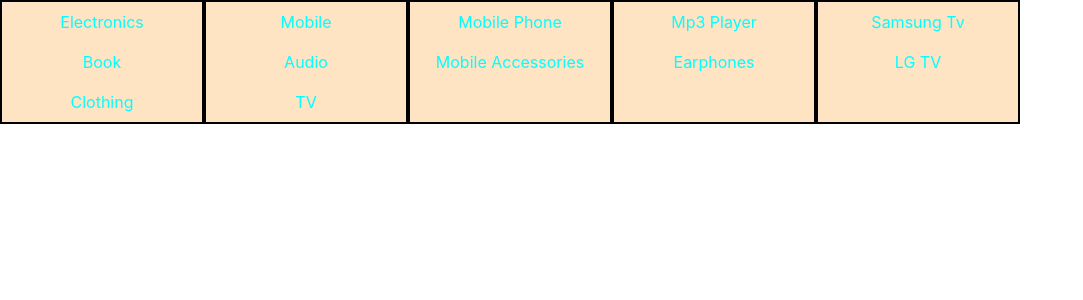
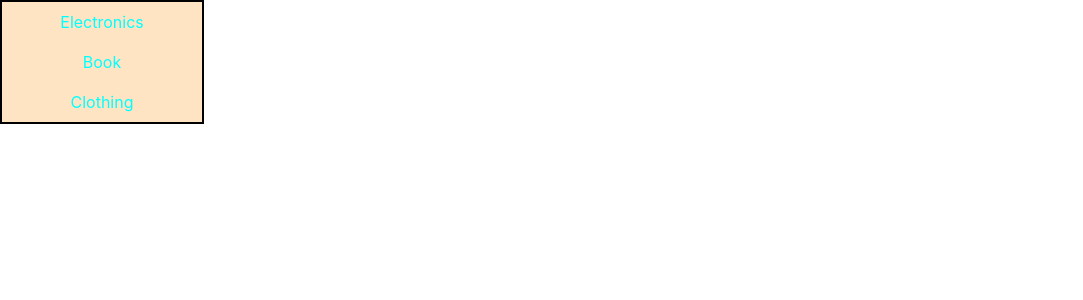
Before and after one commit to orionelectron/categories, a React (Create React App) app: page / in a window 1280 px wide. Shown: the top 300 px of the page, without its empty margins (0-1083 px from the left). Built offline with nearby package versions, Linux system fonts and the light colour scheme.

Commit message:
Somewhat working

```diff
--- a/src/App.js
+++ b/src/App.js
@@ -80,7 +80,7 @@
   console.log("Props", props)
   console.log("Keys",Object.keys(props.content)[0])
   const ref = useRef()
-  const parent = Object.keys(props.content)[0];
+  const parent = Object.values(props.content)[0];
   const children = Object.values(props.content)[1];
   const dispatch = useDispatch();
   const hoverItems = useSelector(state => state)
@@ -92,7 +92,10 @@
 
 
   return (
-      <div className='sub_category_visible'>
+      <div className={hoverItems.includes(parent)? 'sub_category_visible' : 'sub_category_hidden'} ref={ref}
+
+
+      >
           {children.map((child) => {
             console.log("child",child);
               const values = Object.values(child);
@@ -103,7 +106,13 @@
 
 
               return <div className="individual_cat_item" key={`${category}_${listOrder}`} depth={depth} index={index}
-
+                onMouseEnter={
+                  (event) => {
+                      const temp = new Set(hoverItems);
+                      temp.add(category);
+                      dispatch({type: 'hover/add', payload: [...temp]})
+                  }
+                }
               > {category} </div>
           })}
 
```
